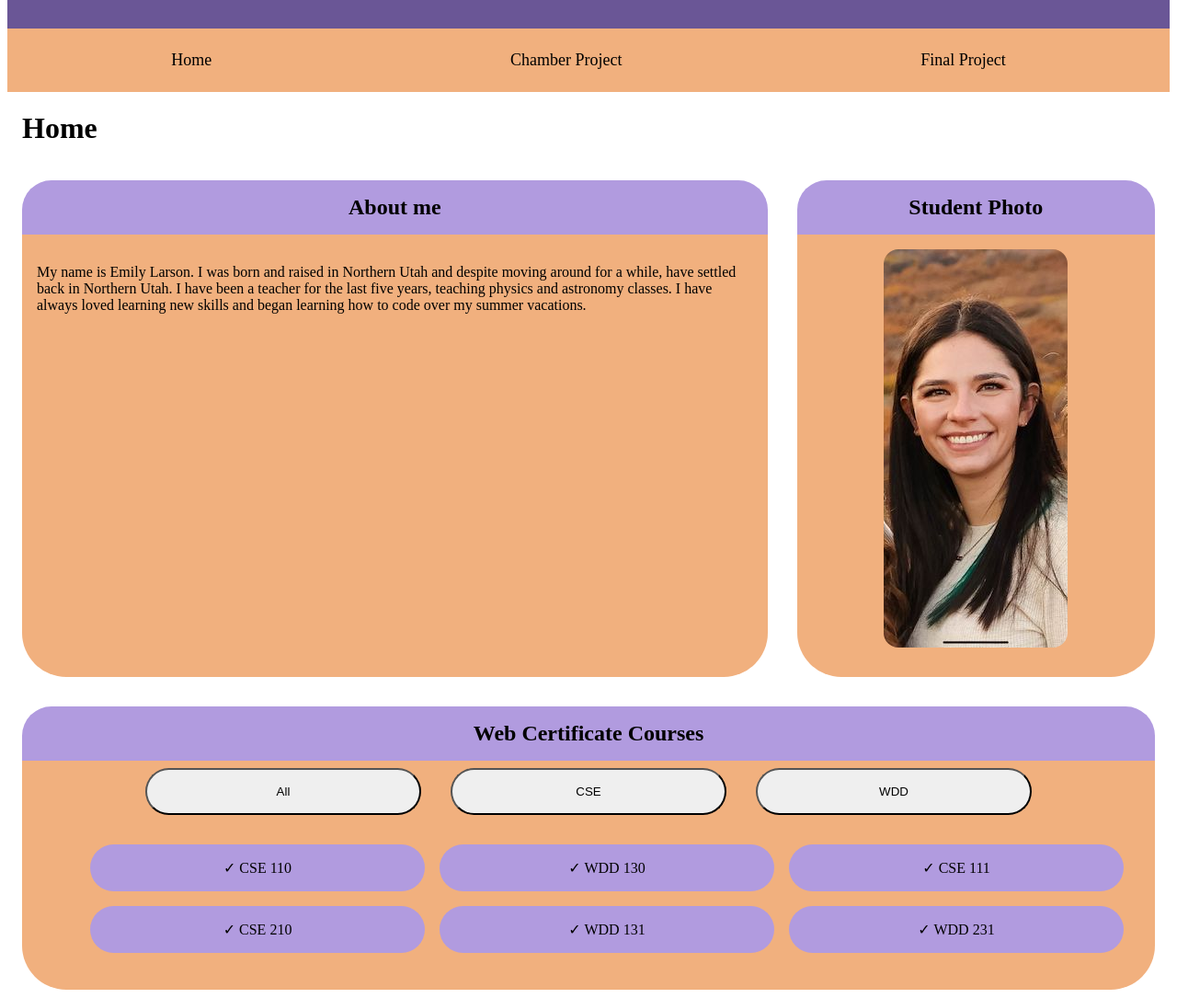
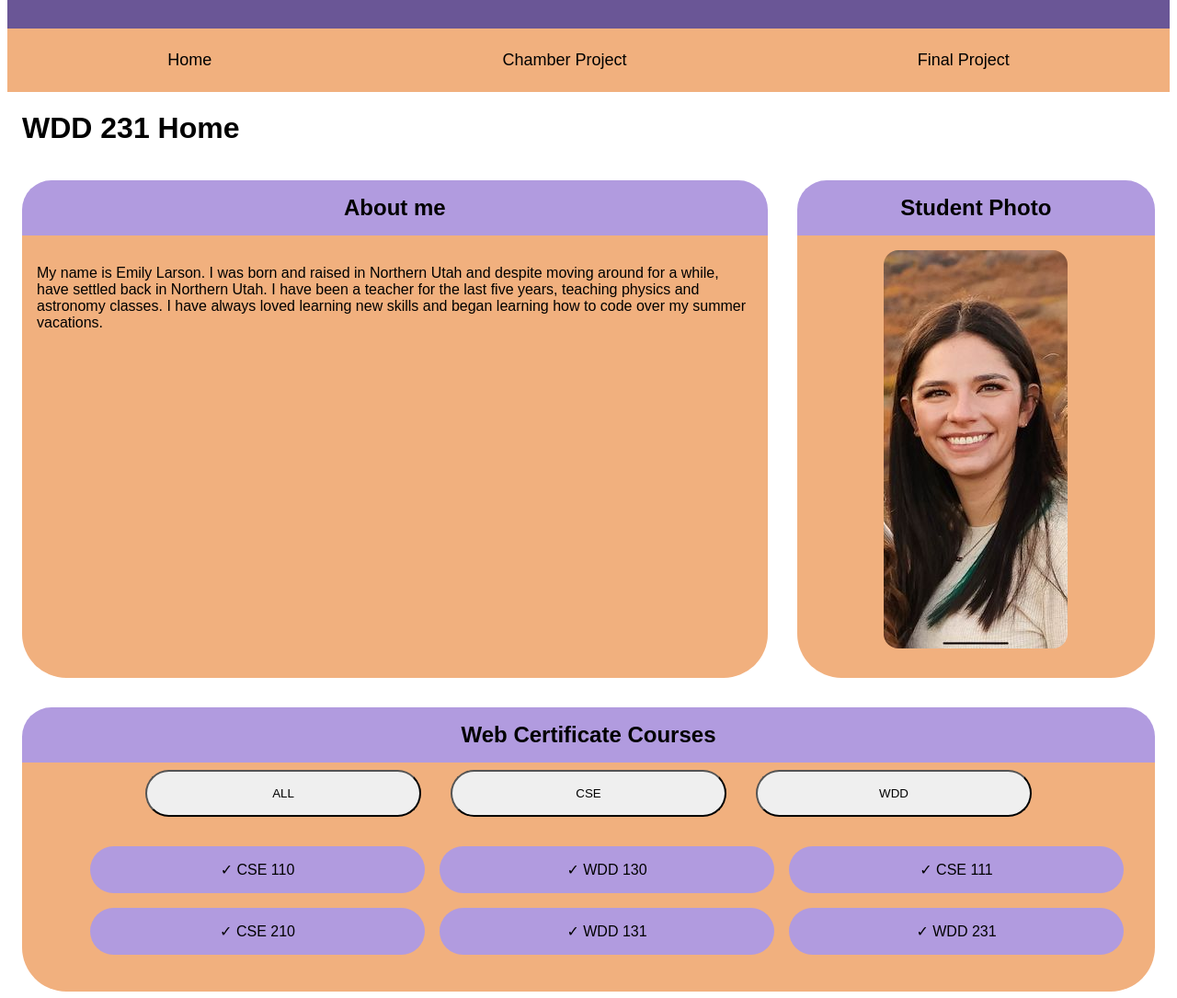
Before and after one commit to em-larson/wdd231, a plain HTML site: page index.html in a window 1280 px wide. Shown: the part 292-1377 px from the top of the page at 92% size. Drawn offline with Linux system fonts and the light colour scheme; a web font is replaced by a local one.

Commit message:
Changed some specifics

```diff
--- a/index.html
+++ b/index.html
@@ -6,10 +6,14 @@
     <meta name="viewport" content="width=device-width, initial-scale=1.0">
     <meta name="author" content="Emily Larson">
     <meta name="description" content="The home page for a chamber of commerce website">
-    <title>Home | Chamber of Commerce</title>
+    <title>WDD 231 Home | Emily Larson</title>
     <link rel="stylesheet" href="styles/course.css">
     <link rel="stylesheet" href="styles/course-small.css">
-
+    <link rel="preconnect" href="https://fonts.googleapis.com">
+    <link rel="preconnect" href="https://fonts.gstatic.com" crossorigin>
+    <link
+        href="https://fonts.googleapis.com/css2?family=Montserrat:ital,wght@0,100..900;1,100..900&family=Playfair+Display:ital,wght@0,400..900;1,400..900&display=swap"
+        rel="stylesheet">
     <script src="scripts/navigation.js" defer></script>
     <script src="scripts/credits.js" defer></script>
 </head>
@@ -28,7 +32,7 @@
         </nav>
     </header>
     <main>
-        <h1>Home</h1>
+        <h1>WDD 231 Home</h1>
         <div id="sections">
             <section id="about">
                 <h2>About me</h2>
@@ -39,12 +43,12 @@
             </section>
             <section id="profile">
                 <h2>Student Photo</h2>
-                <img src="images/profile.jpg" alt="Photo of Emily Larson">
+                <img src="images/profile.jpg" alt="Emily Larson">
             </section>
             <section id="webCertificate">
                 <h2>Web Certificate Courses</h2>
                 <div id="certificate">
-                    <button type="button" id="all">All</button>
+                    <button type="button" id="all">ALL</button>
                     <button type="button" id="cse">CSE</button>
                     <button type="button" id="wdd">WDD</button>
                 </div>
@@ -63,7 +67,7 @@
                 <img src="images/linkedin.svg" alt="Linked in">
             </a>
             <a href="github.com">
-                <img src="images/github.svg" alt="github">
+                <img src="images/github.svg" alt="git hub">
             </a>
         </nav>
         <div>
--- a/styles/course.css
+++ b/styles/course.css
@@ -1,3 +1,9 @@
+body {
+    font-family: 'Winky Rough', sans-serif;
+    font-weight: 500;
+    font-style: normal;
+}
+
 header {
     background: rgb(106, 86, 150);
     display: block;
```
